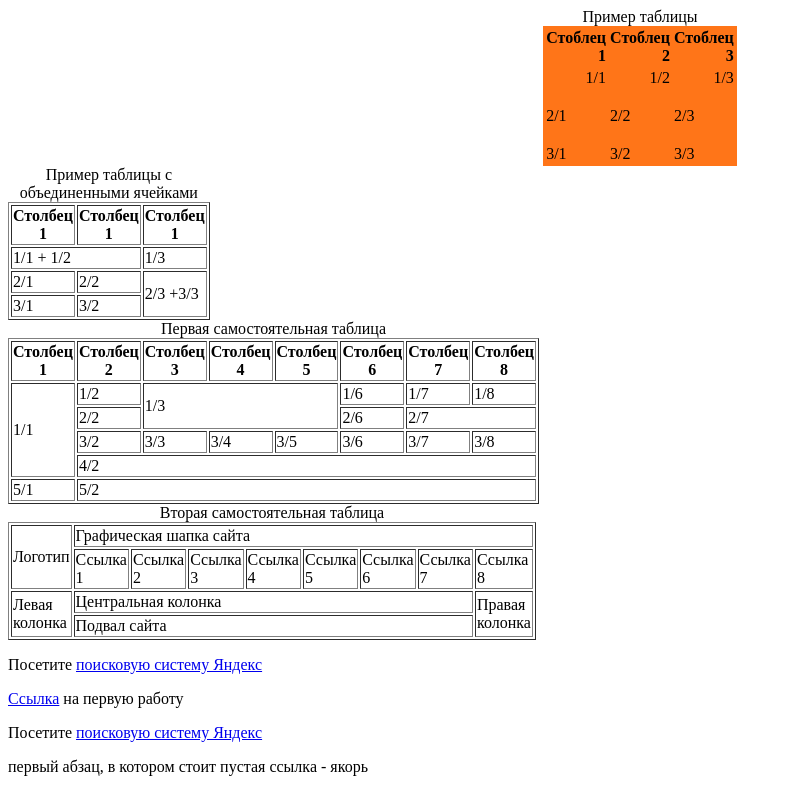
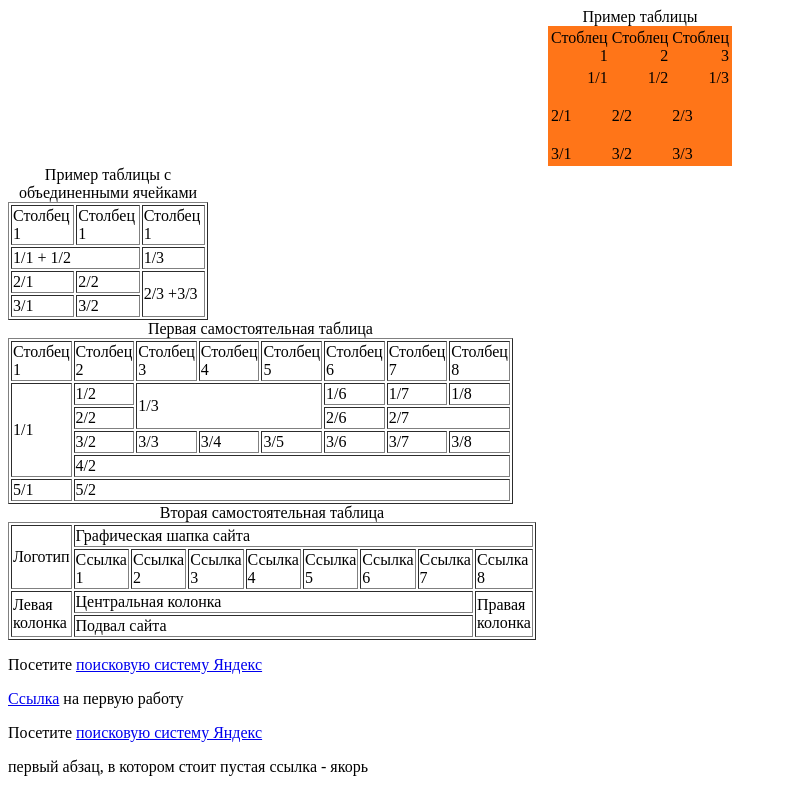
Before and after one commit to Vladzimirbely/html-css, a plain HTML site: page lab2/index.html in a window 1280 px wide. Shown: the top 789 px of the page, without its empty margins (0-792 px from the left). Drawn offline with Linux system fonts and the light colour scheme.

Commit message:
fix thead, tbody

```diff
--- a/lab2/index.html
+++ b/lab2/index.html
@@ -9,11 +9,14 @@
 <body>
     <table width="50" bgcolor="#FF7518" align="center">
         <caption>Пример таблицы</caption>
+        <thead>
             <tr align="right">
-            <th>Стоблец 1</th>
-            <th>Стоблец 2</th>
-            <th>Стоблец 3</th>
+                <td>Стоблец 1</td>
+                <td>Стоблец 2</td>
+                <td>Стоблец 3</td>
             </tr>
+        </thead>
+        <tbody>
             <tr align="right">
                 <td>1/1</td>
                 <td>1/2</td>
@@ -29,14 +32,18 @@
                 <td>3/2</td>
                 <td>3/3</td>
             </tr>
+        </tbody>
     </table>
     <table border width="200">
         <caption>Пример таблицы с объединенными ячейками</caption>
+        <thead>
             <tr>
-            <th>Столбец 1</th>
-            <th>Столбец 1</th>
-            <th>Столбец 1</th>
+                <td>Столбец 1</td>
+                <td>Столбец 1</td>
+                <td>Столбец 1</td>
             </tr>
+        </thead>
+        <tbody>
             <tr>
                 <td colspan="2">1/1 + 1/2</td>
                 <td>1/3</td>
@@ -50,19 +57,23 @@
                 <td>3/1</td>
                 <td>3/2</td>
             </tr>
+        </tbody>
     </table>
     <table border width="200">
         <caption>Первая самостоятельная таблица</caption>
+        <thead>
             <tr>
-            <th>Столбец 1</th>
-            <th>Столбец 2</th>
-            <th>Столбец 3</th>
-            <th>Столбец 4</th>
-            <th>Столбец 5</th>
-            <th>Столбец 6</th>
-            <th>Столбец 7</th>
-            <th>Столбец 8</th>
+                <td>Столбец 1</td>
+                <td>Столбец 2</td>
+                <td>Столбец 3</td>
+                <td>Столбец 4</td>
+                <td>Столбец 5</td>
+                <td>Столбец 6</td>
+                <td>Столбец 7</td>
+                <td>Столбец 8</td>
             </tr>
+        </thead>
+        <tbody>
             <tr>
                 <td rowspan="4">1/1</td>
                 <td>1/2</td>
@@ -92,6 +103,7 @@
                 <td>5/1</td>
                 <td colspan="7">5/2</td>
             </tr>
+        </tbody>
     </table>
     <table border width="200">
         <caption>Вторая самостоятельная таблица</caption>
```
Lines whose indentation alone changed are shown as unchanged.
